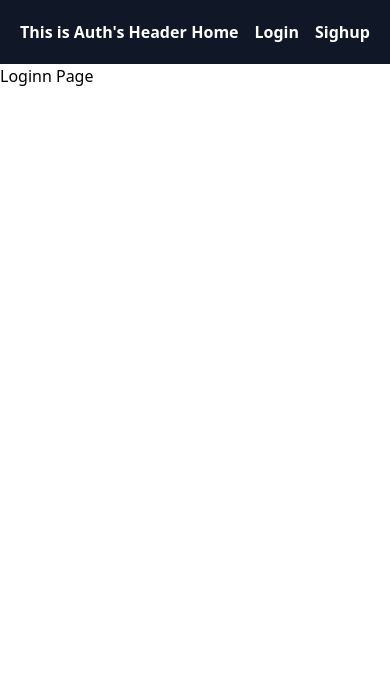
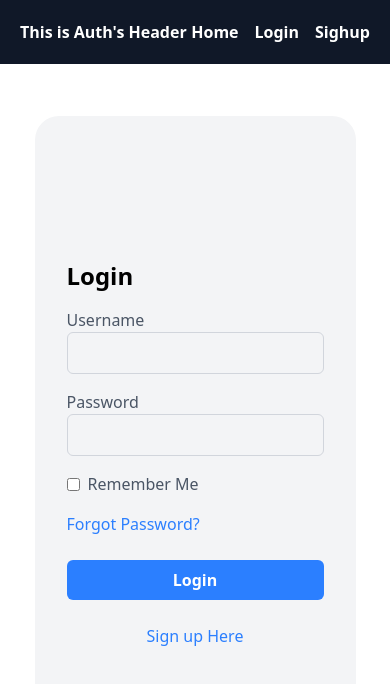
Before and after one commit to 0001ashishYadav/amazing-cart-ui, a Next.js app: page /login in a window 390 px wide. Shown: the top 684 px of the page. Built offline with nearby package versions, Linux system fonts and the light colour scheme.

Commit message:
in this commit i make login page with responsive

```diff
--- a/src/app/(auth)/layout.jsx
+++ b/src/app/(auth)/layout.jsx
@@ -4,7 +4,7 @@ import React from "react";
 function AuthLayout({ children }) {
   return (
     <>
-      <header className="h-16 bg-gray-900 text-white font-semibold flex justify-between items-center px-5">
+      <header className="h-16 fixed inset-x-0 bg-gray-900 text-white font-semibold flex justify-between items-center px-5">
         This is Auth's Header
         <div className="flex items-center gap-4">
           <Link href="/">Home</Link>
--- a/src/app/(auth)/login/page.jsx
+++ b/src/app/(auth)/login/page.jsx
@@ -1,7 +1,85 @@
+import Link from "next/link";
 import React from "react";
 
 function LoginPage() {
-  return <div>Loginn Page</div>;
+  return (
+    <div className="h-screen flex justify-center items-center pt-16">
+      {/* <!-- component --> */}
+      <div className="bg-gray-100 flex justify-center items-center max-w-7xl mx-auto h-[80vh] rounded-3xl overflow-hidden">
+        {/* <!-- Left: Image --> */}
+        <div className="w-1/2 h-[100%] hidden lg:block">
+          <img
+            src="https://placehold.co/800x/667fff/ffffff.png?text=Your+Image&font=Montserrat"
+            alt="Placeholder Image"
+            className="object-cover w-full h-[100%]"
+          />
+        </div>
+        {/* <!-- Right: Login Form --> */}
+        <div className="lg:p-36 md:p-52 sm:20 p-8 w-full lg:w-1/2">
+          <h1 className="text-2xl font-semibold mb-4">Login</h1>
+          <form action="#" method="POST">
+            {/* <!-- Username Input --> */}
+            <div className="mb-4">
+              <label for="username" className="block text-gray-600">
+                Username
+              </label>
+              <input
+                type="text"
+                id="username"
+                name="username"
+                className="w-full border border-gray-300 rounded-md py-2 px-3 focus:outline-none focus:border-blue-500"
+                autocomplete="off"
+              />
+            </div>
+            {/* <!-- Password Input --> */}
+            <div className="mb-4">
+              <label for="password" className="block text-gray-600">
+                Password
+              </label>
+              <input
+                type="password"
+                id="password"
+                name="password"
+                className="w-full border border-gray-300 rounded-md py-2 px-3 focus:outline-none focus:border-blue-500"
+                autocomplete="off"
+              />
+            </div>
+            {/* <!-- Remember Me Checkbox --> */}
+            <div className="mb-4 flex items-center">
+              <input
+                type="checkbox"
+                id="remember"
+                name="remember"
+                className="text-blue-500"
+              />
+              <label for="remember" className="text-gray-600 ml-2">
+                Remember Me
+              </label>
+            </div>
+            {/* <!-- Forgot Password Link --> */}
+            <div className="mb-6 text-blue-500">
+              <a href="#" className="hover:underline">
+                Forgot Password?
+              </a>
+            </div>
+            {/* <!-- Login Button --> */}
+            <button
+              type="submit"
+              className="bg-blue-500 hover:bg-blue-600 text-white font-semibold rounded-md py-2 px-4 w-full"
+            >
+              Login
+            </button>
+          </form>
+          {/* <!-- Sign up  Link --> */}
+          <div className="mt-6 text-blue-500 text-center">
+            <Link href="/signup" className="hover:underline">
+              Sign up Here
+            </Link>
+          </div>
+        </div>
+      </div>
+    </div>
+  );
 }
 
 export default LoginPage;
--- a/src/app/(auth)/signup/page.jsx
+++ b/src/app/(auth)/signup/page.jsx
@@ -1,7 +1,7 @@
 import React from "react";
 
 function SignupPage() {
-  return <div>Signup Page</div>;
+  return <div className="pt-16">Signup Page</div>;
 }
 
 export default SignupPage;
```
